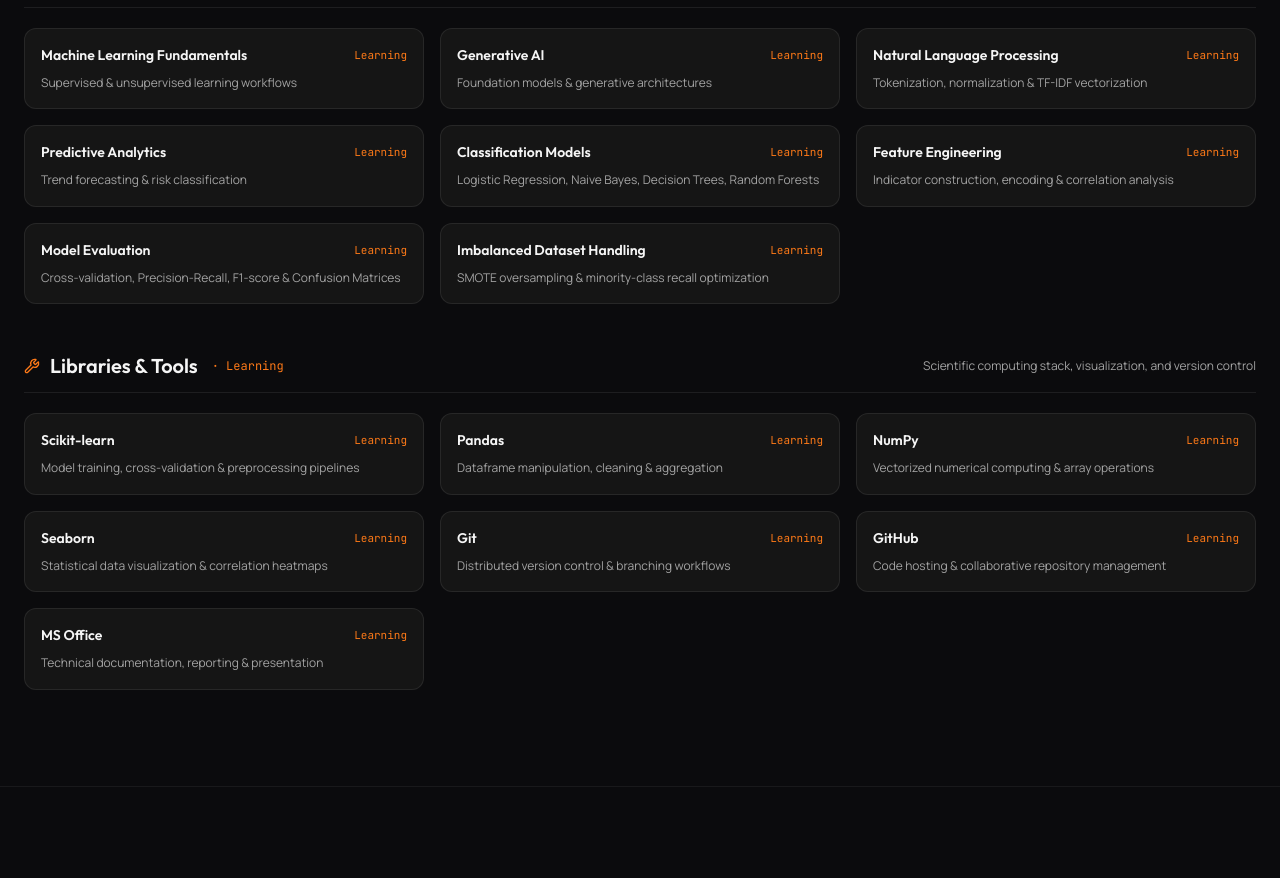
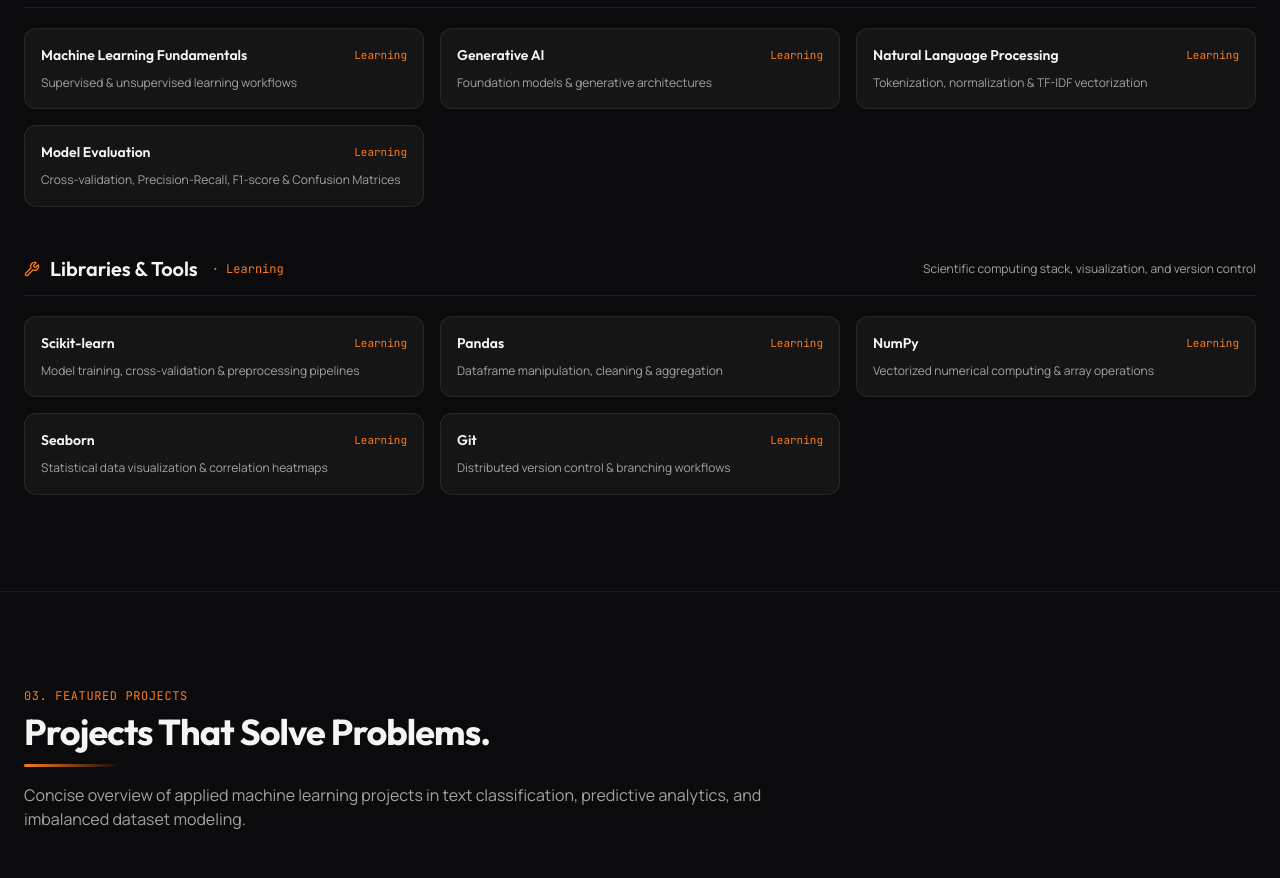
Before and after one commit to itzzkamalesh/Portfolio, a React (Vite) app in the folder Portfolio/: page / in a window 1280 px wide. Shown: the part 1980-2858 px from the top of the page. Built offline with nearby package versions, Linux system fonts and the light colour scheme.

Commit message:
Remove skills from portfolioData
Removed several skills from the portfolio data, including Predictive Analytics, Classification Models, Feature Engineering, Imbalanced Dataset Handling, GitHub, and MS Office.

```diff
--- a/Portfolio/src/data/portfolioData.ts
+++ b/Portfolio/src/data/portfolioData.ts
@@ -114,11 +114,7 @@ export const PORTFOLIO_DATA = {
         { name: 'Machine Learning Fundamentals', context: 'Supervised & unsupervised learning workflows' },
         { name: 'Generative AI', context: 'Foundation models & generative architectures' },
         { name: 'Natural Language Processing', context: 'Tokenization, normalization & TF-IDF vectorization' },
-        { name: 'Predictive Analytics', context: 'Trend forecasting & risk classification' },
-        { name: 'Classification Models', context: 'Logistic Regression, Naive Bayes, Decision Trees, Random Forests' },
-        { name: 'Feature Engineering', context: 'Indicator construction, encoding & correlation analysis' },
         { name: 'Model Evaluation', context: 'Cross-validation, Precision-Recall, F1-score & Confusion Matrices' },
-        { name: 'Imbalanced Dataset Handling', context: 'SMOTE oversampling & minority-class recall optimization' },
       ],
     },
     {
@@ -132,8 +128,6 @@ export const PORTFOLIO_DATA = {
         { name: 'NumPy', context: 'Vectorized numerical computing & array operations' },
         { name: 'Seaborn', context: 'Statistical data visualization & correlation heatmaps' },
         { name: 'Git', context: 'Distributed version control & branching workflows' },
-        { name: 'GitHub', context: 'Code hosting & collaborative repository management' },
-        { name: 'MS Office', context: 'Technical documentation, reporting & presentation' },
       ],
     },
   ] as SkillCategory[],
```
